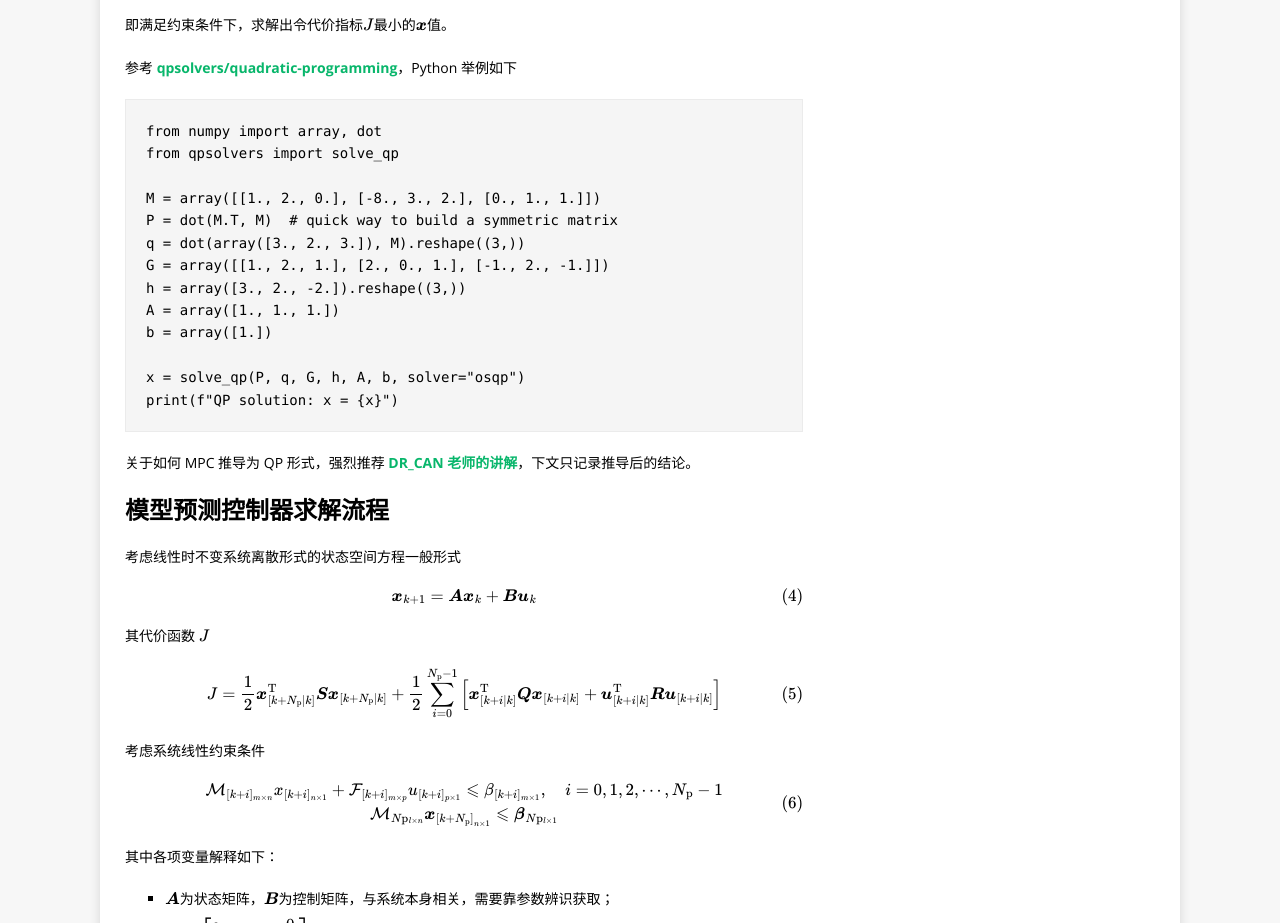
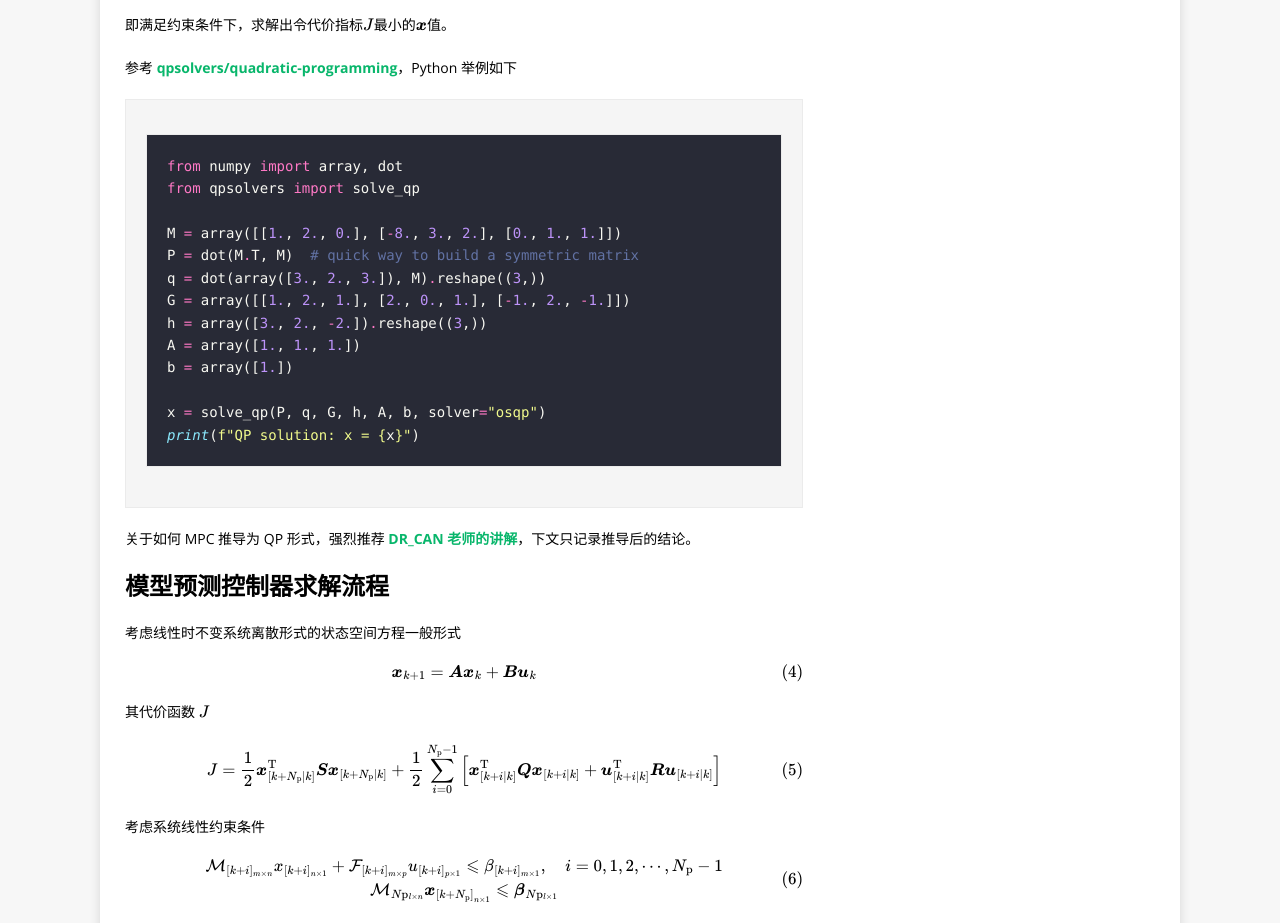
Before and after one commit to wangshub/wangshub.github.io, a plain HTML site: page post/wbc-mpc-2/index.html in a window 1280 px wide. Shown: the part 1408-2331 px from the top of the page. Drawn offline with nearby package versions, Linux system fonts and the light colour scheme; some packages are replaced by stand-ins of ours.

Commit message:
deploy: wangshub/Blog@a3d3e7e3d682818007b1292875b3b59249810f94

```diff
--- a/post/wbc-mpc-2/index.html
+++ b/post/wbc-mpc-2/index.html
@@ -20,19 +20,19 @@ Programming, QP）,QP的标准形式表示为</p><p><span class="math display">\
 \end{array}
 \tag{3}
 \]</span></p><p>即满足约束条件下，求解出令代价指标<span class="math inline">\(J\)</span>最小的<span class="math inline">\(\boldsymbol{x}\)</span>值。</p><p>参考 <a href=https://qpsolvers.github.io/qpsolvers/quadratic-programming.html>qpsolvers/quadratic-programming</a>，Python
-举例如下</p><div class=sourceCode id=cb1><pre class="sourceCode python"><code class="sourceCode python"><span id=cb1-1><a href=#cb1-1 aria-hidden=true tabindex=-1></a><span class=im>from</span> numpy <span class=im>import</span> array, dot</span>
-<span id=cb1-2><a href=#cb1-2 aria-hidden=true tabindex=-1></a><span class=im>from</span> qpsolvers <span class=im>import</span> solve_qp</span>
-<span id=cb1-3><a href=#cb1-3 aria-hidden=true tabindex=-1></a></span>
-<span id=cb1-4><a href=#cb1-4 aria-hidden=true tabindex=-1></a>M <span class=op>=</span> array([[<span class=fl>1.</span>, <span class=fl>2.</span>, <span class=fl>0.</span>], [<span class=op>-</span><span class=fl>8.</span>, <span class=fl>3.</span>, <span class=fl>2.</span>], [<span class=fl>0.</span>, <span class=fl>1.</span>, <span class=fl>1.</span>]])</span>
-<span id=cb1-5><a href=#cb1-5 aria-hidden=true tabindex=-1></a>P <span class=op>=</span> dot(M.T, M)  <span class=co># quick way to build a symmetric matrix</span></span>
-<span id=cb1-6><a href=#cb1-6 aria-hidden=true tabindex=-1></a>q <span class=op>=</span> dot(array([<span class=fl>3.</span>, <span class=fl>2.</span>, <span class=fl>3.</span>]), M).reshape((<span class=dv>3</span>,))</span>
-<span id=cb1-7><a href=#cb1-7 aria-hidden=true tabindex=-1></a>G <span class=op>=</span> array([[<span class=fl>1.</span>, <span class=fl>2.</span>, <span class=fl>1.</span>], [<span class=fl>2.</span>, <span class=fl>0.</span>, <span class=fl>1.</span>], [<span class=op>-</span><span class=fl>1.</span>, <span class=fl>2.</span>, <span class=op>-</span><span class=fl>1.</span>]])</span>
-<span id=cb1-8><a href=#cb1-8 aria-hidden=true tabindex=-1></a>h <span class=op>=</span> array([<span class=fl>3.</span>, <span class=fl>2.</span>, <span class=op>-</span><span class=fl>2.</span>]).reshape((<span class=dv>3</span>,))</span>
-<span id=cb1-9><a href=#cb1-9 aria-hidden=true tabindex=-1></a>A <span class=op>=</span> array([<span class=fl>1.</span>, <span class=fl>1.</span>, <span class=fl>1.</span>])</span>
-<span id=cb1-10><a href=#cb1-10 aria-hidden=true tabindex=-1></a>b <span class=op>=</span> array([<span class=fl>1.</span>])</span>
-<span id=cb1-11><a href=#cb1-11 aria-hidden=true tabindex=-1></a></span>
-<span id=cb1-12><a href=#cb1-12 aria-hidden=true tabindex=-1></a>x <span class=op>=</span> solve_qp(P, q, G, h, A, b, solver<span class=op>=</span><span class=st>&quot;osqp&quot;</span>)</span>
-<span id=cb1-13><a href=#cb1-13 aria-hidden=true tabindex=-1></a><span class=bu>print</span>(<span class=ss>f&quot;QP solution: x = </span><span class=sc>{</span>x<span class=sc>}</span><span class=ss>&quot;</span>)</span></code></pre></div><p>关于如何 MPC 推导为 QP 形式，强烈推荐 <a href="https://space.bilibili.com/230105574/channel/collectiondetail?sid=1814749">DR_CAN
+举例如下</p><div class=sourceCode id=cb1><pre class="sourceCode python"><code class="sourceCode python"><span id=cb1-1><a href=#cb1-1 aria-hidden=true tabindex=-1></a><div class=highlight><pre tabindex=0 style=color:#f8f8f2;background-color:#282a36;-moz-tab-size:4;-o-tab-size:4;tab-size:4><code class=language-python data-lang=python><span style=display:flex><span><span style=color:#ff79c6>from</span> numpy <span style=color:#ff79c6>import</span> array, dot
+</span></span><span style=display:flex><span><span style=color:#ff79c6>from</span> qpsolvers <span style=color:#ff79c6>import</span> solve_qp
+</span></span><span style=display:flex><span>
+</span></span><span style=display:flex><span>M <span style=color:#ff79c6>=</span> array([[<span style=color:#bd93f9>1.</span>, <span style=color:#bd93f9>2.</span>, <span style=color:#bd93f9>0.</span>], [<span style=color:#ff79c6>-</span><span style=color:#bd93f9>8.</span>, <span style=color:#bd93f9>3.</span>, <span style=color:#bd93f9>2.</span>], [<span style=color:#bd93f9>0.</span>, <span style=color:#bd93f9>1.</span>, <span style=color:#bd93f9>1.</span>]])
+</span></span><span style=display:flex><span>P <span style=color:#ff79c6>=</span> dot(M<span style=color:#ff79c6>.</span>T, M)  <span style=color:#6272a4># quick way to build a symmetric matrix</span>
+</span></span><span style=display:flex><span>q <span style=color:#ff79c6>=</span> dot(array([<span style=color:#bd93f9>3.</span>, <span style=color:#bd93f9>2.</span>, <span style=color:#bd93f9>3.</span>]), M)<span style=color:#ff79c6>.</span>reshape((<span style=color:#bd93f9>3</span>,))
+</span></span><span style=display:flex><span>G <span style=color:#ff79c6>=</span> array([[<span style=color:#bd93f9>1.</span>, <span style=color:#bd93f9>2.</span>, <span style=color:#bd93f9>1.</span>], [<span style=color:#bd93f9>2.</span>, <span style=color:#bd93f9>0.</span>, <span style=color:#bd93f9>1.</span>], [<span style=color:#ff79c6>-</span><span style=color:#bd93f9>1.</span>, <span style=color:#bd93f9>2.</span>, <span style=color:#ff79c6>-</span><span style=color:#bd93f9>1.</span>]])
+</span></span><span style=display:flex><span>h <span style=color:#ff79c6>=</span> array([<span style=color:#bd93f9>3.</span>, <span style=color:#bd93f9>2.</span>, <span style=color:#ff79c6>-</span><span style=color:#bd93f9>2.</span>])<span style=color:#ff79c6>.</span>reshape((<span style=color:#bd93f9>3</span>,))
+</span></span><span style=display:flex><span>A <span style=color:#ff79c6>=</span> array([<span style=color:#bd93f9>1.</span>, <span style=color:#bd93f9>1.</span>, <span style=color:#bd93f9>1.</span>])
+</span></span><span style=display:flex><span>b <span style=color:#ff79c6>=</span> array([<span style=color:#bd93f9>1.</span>])
+</span></span><span style=display:flex><span>
+</span></span><span style=display:flex><span>x <span style=color:#ff79c6>=</span> solve_qp(P, q, G, h, A, b, solver<span style=color:#ff79c6>=</span><span style=color:#f1fa8c>&#34;osqp&#34;</span>)
+</span></span><span style=display:flex><span><span style=color:#8be9fd;font-style:italic>print</span>(<span style=color:#f1fa8c>f</span><span style=color:#f1fa8c>&#34;QP solution: x = </span><span style=color:#f1fa8c>{</span>x<span style=color:#f1fa8c>}</span><span style=color:#f1fa8c>&#34;</span>)</span></span></code></pre></div></span></code></pre></div><p>关于如何 MPC 推导为 QP 形式，强烈推荐 <a href="https://space.bilibili.com/230105574/channel/collectiondetail?sid=1814749">DR_CAN
 老师的讲解</a>，下文只记录推导后的结论。</p><h2 id=模型预测控制器求解流程>模型预测控制器求解流程</h2><p>考虑线性时不变系统离散形式的状态空间方程一般形式</p><p><span class="math display">\[
 \boldsymbol{x}_{k+1} = \boldsymbol{A}\boldsymbol{x}_k +
 \boldsymbol{B}\boldsymbol{u}_k
```
Also changed, not shown: post/wbc-mpc-1/index.html (+5 -3 lines).
